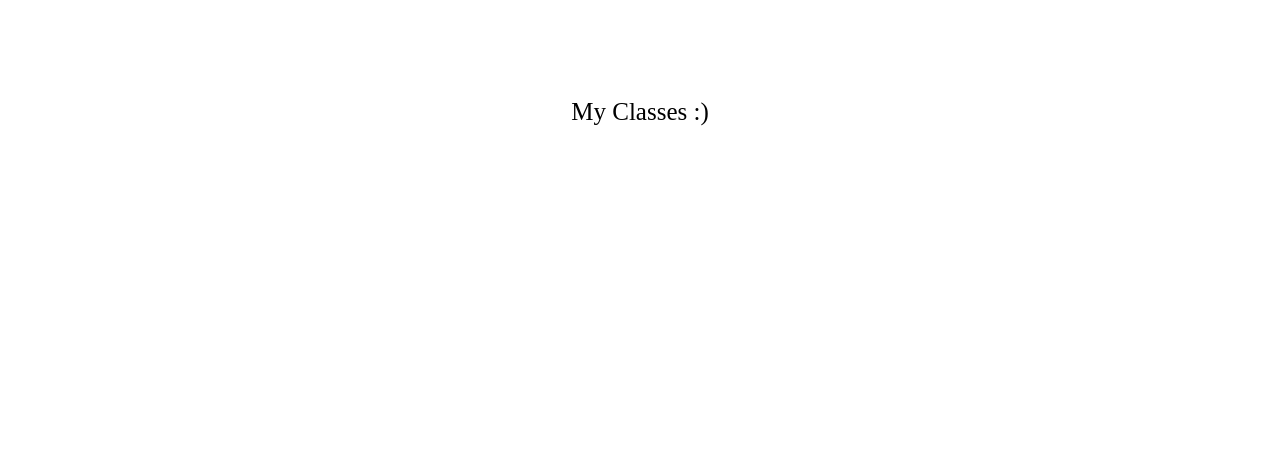
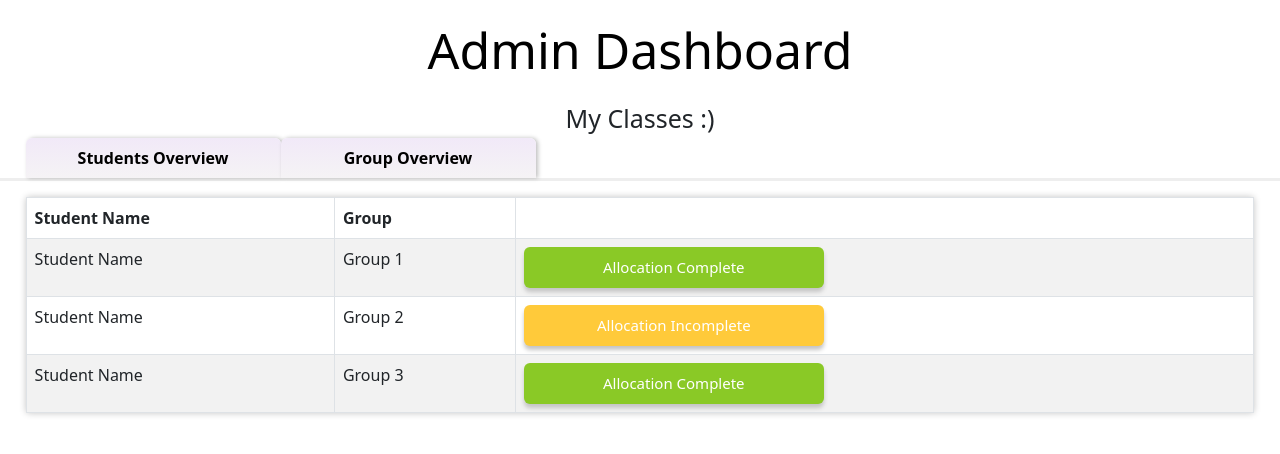
Before and after one commit to misar-naeem/StudyGroup, a Next.js app: page /admin-dashboard in a window 1280 px wide. Shown: the top 454 px of the page. Built offline with nearby package versions, Linux system fonts and the light colour scheme.

Commit message:
Added StudentOverview and Group StudentOverview tables according to the admin dashboard

```diff
--- /dev/null
+++ b/components/StudentOverview.js
@@ -0,0 +1,68 @@
+import Tab from 'react-bootstrap/Tab';
+import Tabs from 'react-bootstrap/Tabs';
+import Table from 'react-bootstrap/Table';
+import Button from 'react-bootstrap/Button';
+import styles from "../styles/StudentOverview.module.css";
+
+const StudentOverview = () => {
+  return (
+    <Tabs
+    defaultActiveKey="StudentsOverview"
+    transition={false}
+    className={`${styles.bootstrapTabContainer} mb-3`}
+  >
+    <Tab eventKey="StudentsOverview" title="Students Overview" tabClassName={`${styles.bootstrapSingleTab}`}>
+      <div className={`${styles.bootstrapTabContent}`}>
+      <Table  bordered className={`${styles.bootstrapTable}`} striped hover>
+      <thead>
+        <tr>
+          <th>Student Name</th>
+          <th>Group</th>
+          <th></th>
+        </tr>
+      </thead>
+      <tbody>
+        <tr>
+          <td>Student Name</td>
+          <td>Group 1</td>
+          <td><Button className={styles.primCompbtn}>Allocation Complete</Button></td>
+        </tr>
+        <tr>
+          <td>Student Name</td>
+          <td>Group 2</td>
+          <td><Button className={styles.primInCompbtn}>Allocation Incomplete</Button></td>
+        </tr>
+        <tr>
+          <td>Student Name</td>
+          <td>Group 3</td>
+          <td><Button className={styles.primCompbtn}>Allocation Complete</Button></td>
+        </tr>
+      </tbody>
+    </Table>
+      </div>
+    </Tab>
+    <Tab eventKey="GroupOverview" title="Group Overview" tabClassName={`${styles.bootstrapSingleTab}`}>
+        <div className={`${styles.bootstrapTabContent}`}>
+        <Table striped bordered hover>
+      <thead>
+      <tr>
+          <th>Group Allocation Setting</th>
+          <th>Min Group Size</th>
+          <th>Max Group Size</th>
+        </tr>
+      </thead>
+      <tbody>
+        <tr>
+          <td><Button>Manual Allocation</Button></td>
+          <td>03 Students</td>
+          <td>05 Students</td>
+        </tr>
+      </tbody>
+    </Table>
+        </div>
+    </Tab>
+  </Tabs>
+  )
+}
+
+export default StudentOverview;
--- a/package.json
+++ b/package.json
@@ -17,7 +17,7 @@
     "bootstrap": "^5.2.0",
     "formik": "^2.2.9",
     "mongodb": "^4.9.0",
-    "mongoose": "^6.5.3",
+    "mongoose": "^6.5.4",
     "next": "^12.2.4",
     "next-auth": "^4.10.3",
     "react": "18.2.0",
--- a/pages/_app.js
+++ b/pages/_app.js
@@ -1,5 +1,6 @@
 import '../styles/globals.css'
 import { SessionProvider } from "next-auth/react"
+import 'bootstrap/dist/css/bootstrap.min.css';
 
 export default function App({
   Component,
--- a/pages/admin-dashboard.js
+++ b/pages/admin-dashboard.js
@@ -1,4 +1,5 @@
 import Head from "next/head";
+import StudentOverview from '../components/StudentOverview';
 import styles from "../styles/AdminDashboard.module.css";
 
 function AdminDashboard() {
@@ -10,6 +11,7 @@ function AdminDashboard() {
       <h1 className={styles.heading}>Admin Dashboard</h1>
 
       <div className={styles.subHeading}>My Classes {`:)`}</div>
+      <StudentOverview />
     </div>
   );
 }
--- a/pages/index.js
+++ b/pages/index.js
@@ -1,7 +1,6 @@
 import Head from "next/head";
 import styles from "../styles/Home.module.css";
 import { signIn, signOut, useSession } from "next-auth/react";
-// import 'bootstrap/dist/css/bootstrap.min.css';
 import Link from "next/link";
 
 export default function Home() {
--- a/styles/AdminDashboard.module.css
+++ b/styles/AdminDashboard.module.css
@@ -1,6 +1,6 @@
 .heading {
   font-size: 50px;
-  color: white;
+  color: black;
   text-align: center;
   margin: 20px 20px 20px 20px;
 }
--- a/styles/Home.module.css
+++ b/styles/Home.module.css
@@ -83,6 +83,7 @@
   border-radius: 10px;
   transition: color 0.15s ease, border-color 0.15s ease;
   max-width: 300px;
+  cursor: pointer;
 }
 
 .card:hover,
--- /dev/null
+++ b/styles/StudentOverview.module.css
@@ -0,0 +1,93 @@
+.bootstrapTabContainer {
+    border-bottom: solid 3px #EEE !important;
+    flex-wrap: nowrap !important;
+    overflow: none !important;
+  }
+
+  .bootstrapSingleTab {
+    background: linear-gradient(
+      0deg,
+      #dbdbdb 0%,
+      #f5f3f5 0.01%,
+      #f1e9f8 100%
+    ) !important;
+    font-weight: bold !important;
+    color: black !important;
+    width: 255px !important;
+    border: none !important;
+    margin-left: 10% !important;
+    margin-bottom: 0px !important;
+    box-shadow: 2px 0px 4px 0px #00000040 !important;
+    transition: none;
+  }
+
+  .bootstrapSingleTab:hover {
+    color: black !important;
+  }
+
+  .bootstrapSingleTab.active {
+    background: black !important;
+    color: white !important;
+    font-weight: bold !important;
+  }
+
+  .bootstrapTabContent {
+    margin-left: 2% !important;
+    margin-right: 2% !important;
+  }
+
+
+  /* Button CSS */
+
+.primCompbtn {
+    color: white !important;
+    background-color: #8ac926 !important;
+    font-weight: 500 !important;
+    padding: 7px !important;
+    padding-left: 19px !important;
+    padding-right: 19px !important;
+    box-shadow: 0 4px 4px 0px #c5c5c5 !important;
+    font-size: 15px !important;
+    width: 300px !important;
+    height: 41px !important;
+    white-space: nowrap;
+    border-style: none !important;
+  }
+
+  .primCompbtn:hover {
+    background-color: #5f910f !important;
+  }
+
+  .primCompbtn:active {
+    background-color: #5f910f !important;
+  }
+
+  .primInCompbtn {
+    color: white !important;
+    background-color: #ffca3a !important;
+    font-weight: 500 !important;
+    padding: 7px !important;
+    padding-left: 19px !important;
+    padding-right: 19px !important;
+    box-shadow: 0 4px 4px 0px #c5c5c5 !important;
+    font-size: 15px !important;
+    width: 300px !important;
+    height: 41px !important;
+    white-space: nowrap;
+    border-style: none !important;
+  }
+
+  .primInCompbtn:hover {
+    background-color: #b48810 !important;
+  }
+
+  .primInCompbtn:active {
+    background-color: #ffca3a !important;
+  }
+
+  /* Table */
+
+.bootstrapTable {
+  box-shadow: 0 0px 7px 0px #c5c5c5 !important;
+  border-radius: 3px !important;
+}
```
Also changed, not shown: components/StudentOverviewTable.js (added, +35 -0 lines), 1 other file (tests, documents, lock files or other folders).
